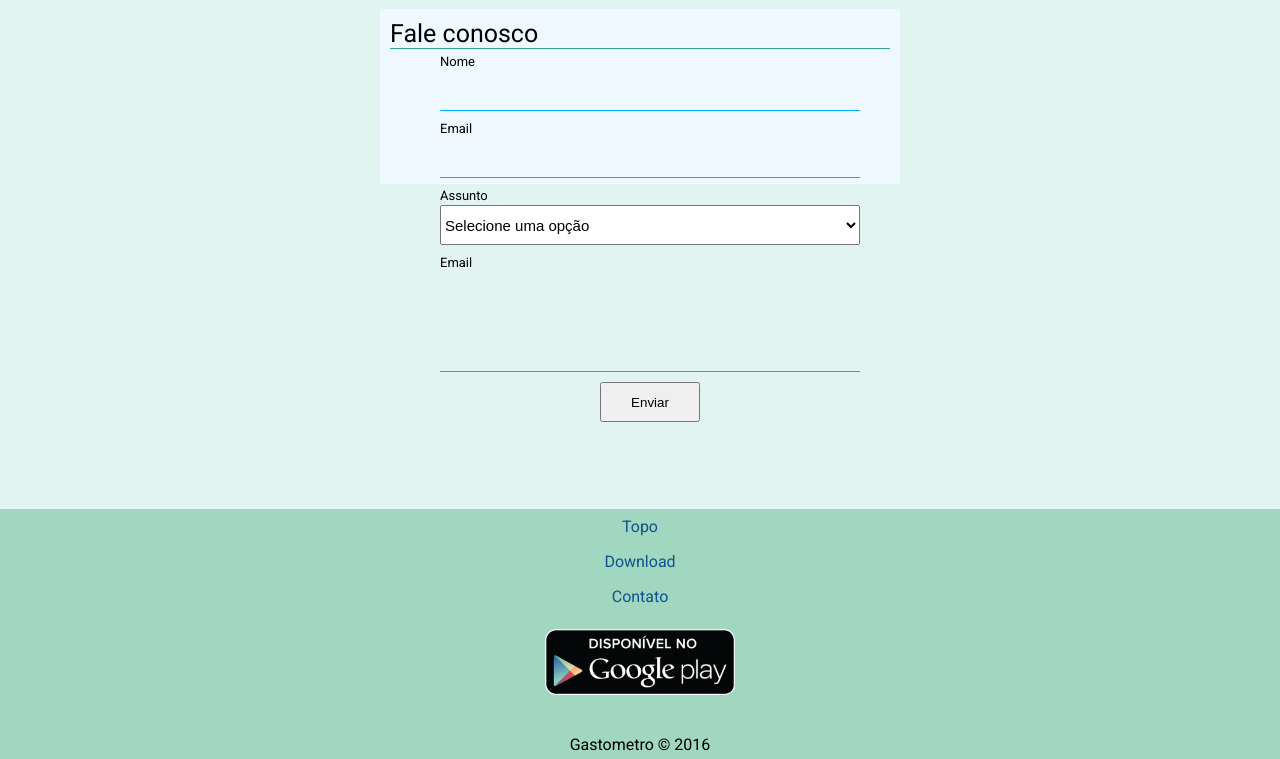
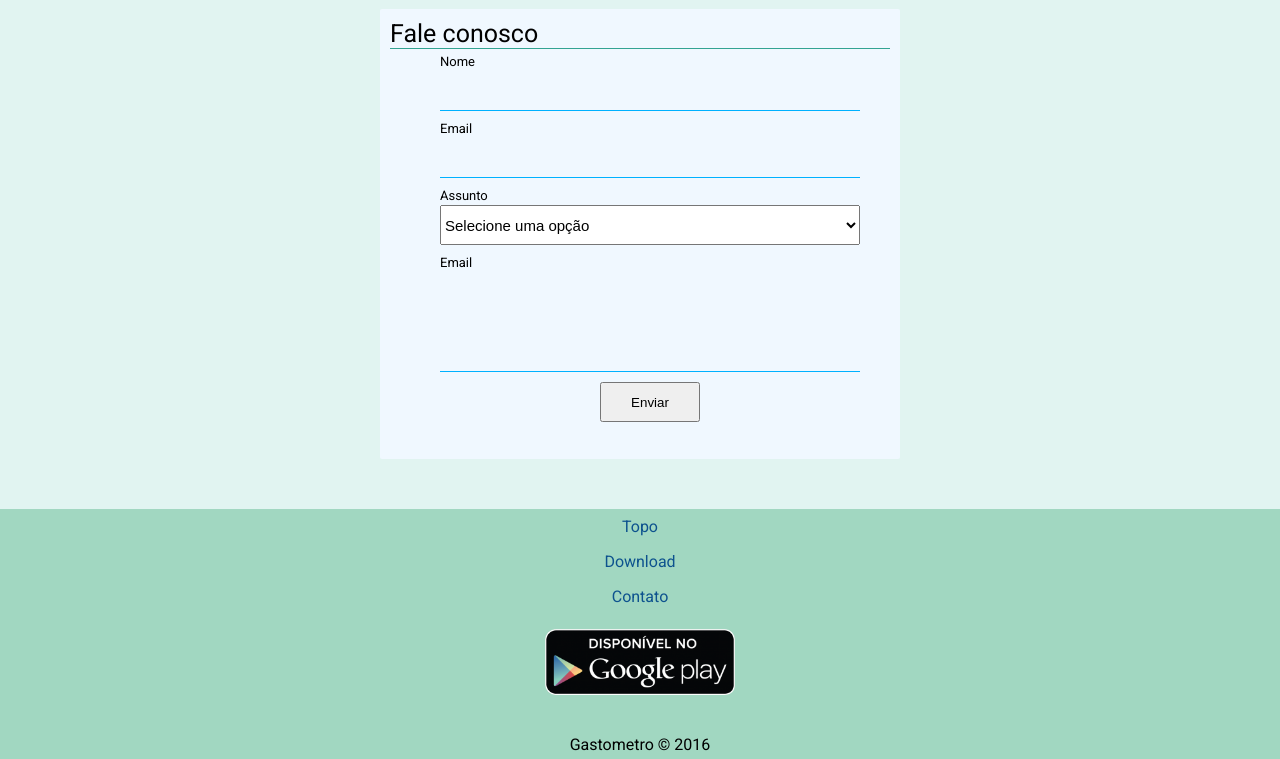
Before and after one commit to kassiano/gastometroSite, a PHP site: page /contato.php in a window 1280 px wide. Shown: the part 56-815 px from the top of the page. Run offline with PHP 8.4, Linux system fonts and the light colour scheme.

Commit message:
Fixado altura da caixa de contato

```diff
--- a/css/style.css
+++ b/css/style.css
@@ -150,12 +150,15 @@ header nav .button a {
     background-color: aliceblue;
     width: 300px;
     display: flex;
-    justify-content: center;
     flex-direction: column;
     align-items: center;
     padding: 10px;
     margin-bottom: 20px;
     border-radius: 2px;
+}
+
+#contato-page .info-box {
+    height: 430px;
 }
 
 @media screen and (min-width: 550px) {
```
